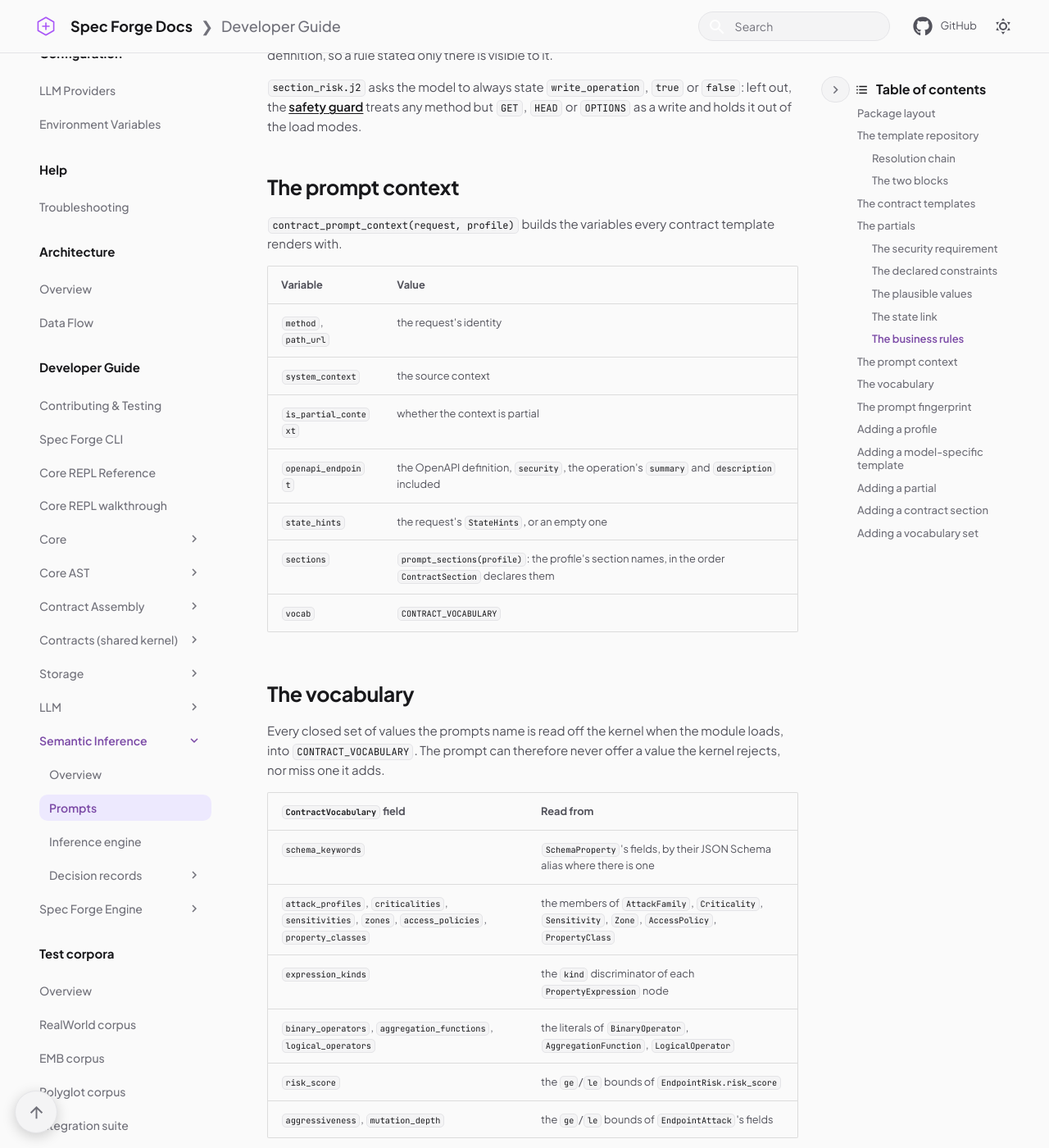
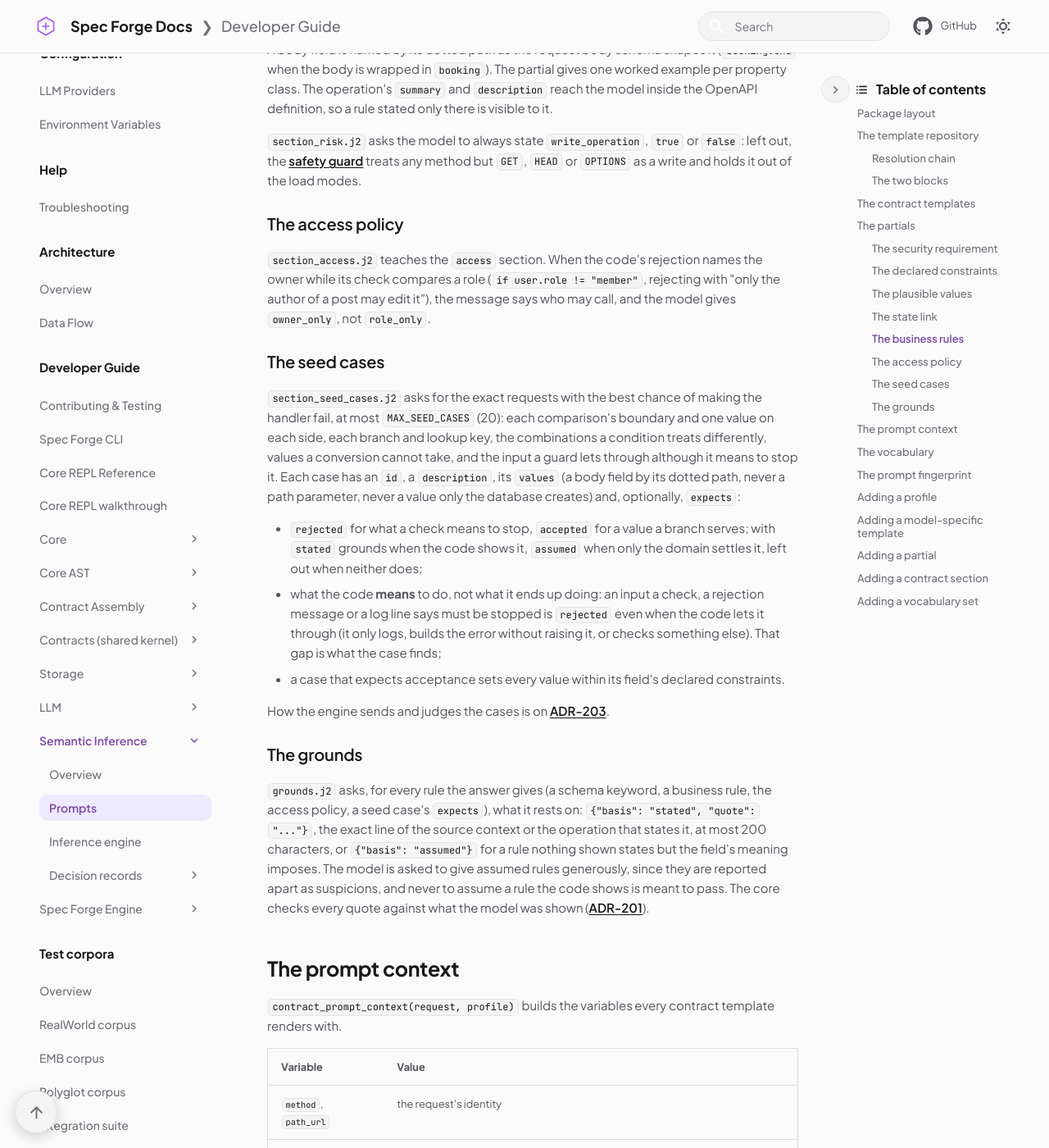
Before and after one commit to Spec-Forge-Testing/specforge-docs, an MkDocs documentation site: the page built from docs/modules/semantic-inference/prompts.md, in a window 1280 px wide and 1400 px high, scrolled down 5304 px. Shown: the whole window at 82% size. Built offline with MkDocs 1.6.1 and Material for MkDocs 9.7.7, drawn with Linux system fonts in a browser that asks for light colours; comment, search, counter and statistics services are not loaded; some of the changed text lies outside the part shown.

Commit message:
docs(inference): require a keyword's quote to be about its field and describe the grounds, seed case and access prompts

```diff
--- a/docs/modules/semantic-inference/prompts.md
+++ b/docs/modules/semantic-inference/prompts.md
@@ -91,6 +91,7 @@ Each partial under `templates/partials/` is one part of what the model is told.
 | `output_contract.j2` | system | The allowed top-level keys, then the schema vocabulary, one section partial per section of the profile, and the output rules. |
 | `schema_vocabulary.j2` | system | The only keys a schema fragment may use, which type each keyword belongs to (`examples` and `default` on any type), and that a range is never empty. |
 | `section_<name>.j2` | system | One per `ContractSection`: the section's fields, its closed values and the rules a contract is rejected for. |
+| `grounds.j2` | system | What each rule must rest on: a stated rule with its exact quote, or an assumed one ([below](#the-grounds)). |
 | `output_rules.j2` | system | The wire dialect (JSON Schema keywords in camelCase, everything else in snake_case), omit a section rather than send it empty, never emit a key not described, a single JSON object without fences or prose. |
 
 ### The security requirement
@@ -192,6 +193,47 @@ visible to it.
 treats any method but `GET`, `HEAD` or `OPTIONS` as a write and holds it out of the
 load modes.
 
+### The access policy
+
+`section_access.j2` teaches the `access` section. When the code's rejection names
+the owner while its check compares a role (`if user.role != "member"`, rejecting
+with "only the author of a post may edit it"), the message says who may call, and
+the model gives `owner_only`, not `role_only`.
+
+### The seed cases
+
+`section_seed_cases.j2` asks for the exact requests with the best chance of making
+the handler fail, at most `MAX_SEED_CASES` (20): each comparison's boundary and one
+value on each side, each branch and lookup key, the combinations a condition
+treats differently, values a conversion cannot take, and the input a guard lets
+through although it means to stop it. Each case has an `id`, a `description`, its
+`values` (a body field by its dotted path, never a path parameter, never a value
+only the database creates) and, optionally, `expects`:
+
+- `rejected` for what a check means to stop, `accepted` for a value a branch
+  serves; with `stated` grounds when the code shows it, `assumed` when only the
+  domain settles it, left out when neither does;
+- what the code **means** to do, not what it ends up doing: an input a check, a
+  rejection message or a log line says must be stopped is `rejected` even when the
+  code lets it through (it only logs, builds the error without raising it, or
+  checks something else). That gap is what the case finds;
+- a case that expects acceptance sets every value within its field's declared
+  constraints.
+
+How the engine sends and judges the cases is on
+[ADR-203](../specforge-engine/adr/findings.md#adr-203).
+
+### The grounds
+
+`grounds.j2` asks, for every rule the answer gives (a schema keyword, a business
+rule, the access policy, a seed case's `expects`), what it rests on:
+`{"basis": "stated", "quote": "..."}`, the exact line of the source context or the
+operation that states it, at most 200 characters, or `{"basis": "assumed"}` for a
+rule nothing shown states but the field's meaning imposes. The model is asked to
+give assumed rules generously, since they are reported apart as suspicions, and
+never to assume a rule the code shows is meant to pass. The core checks every quote
+against what the model was shown
+([ADR-201](../core/adr/inference.md#adr-201)).
 ## The prompt context
 
 `contract_prompt_context(request, profile)` builds the variables every contract
```
Also changed, not shown: docs/modules/core/adr/index.md (+1 -1 lines), docs/modules/core/adr/inference.md (+16 -1 lines).
